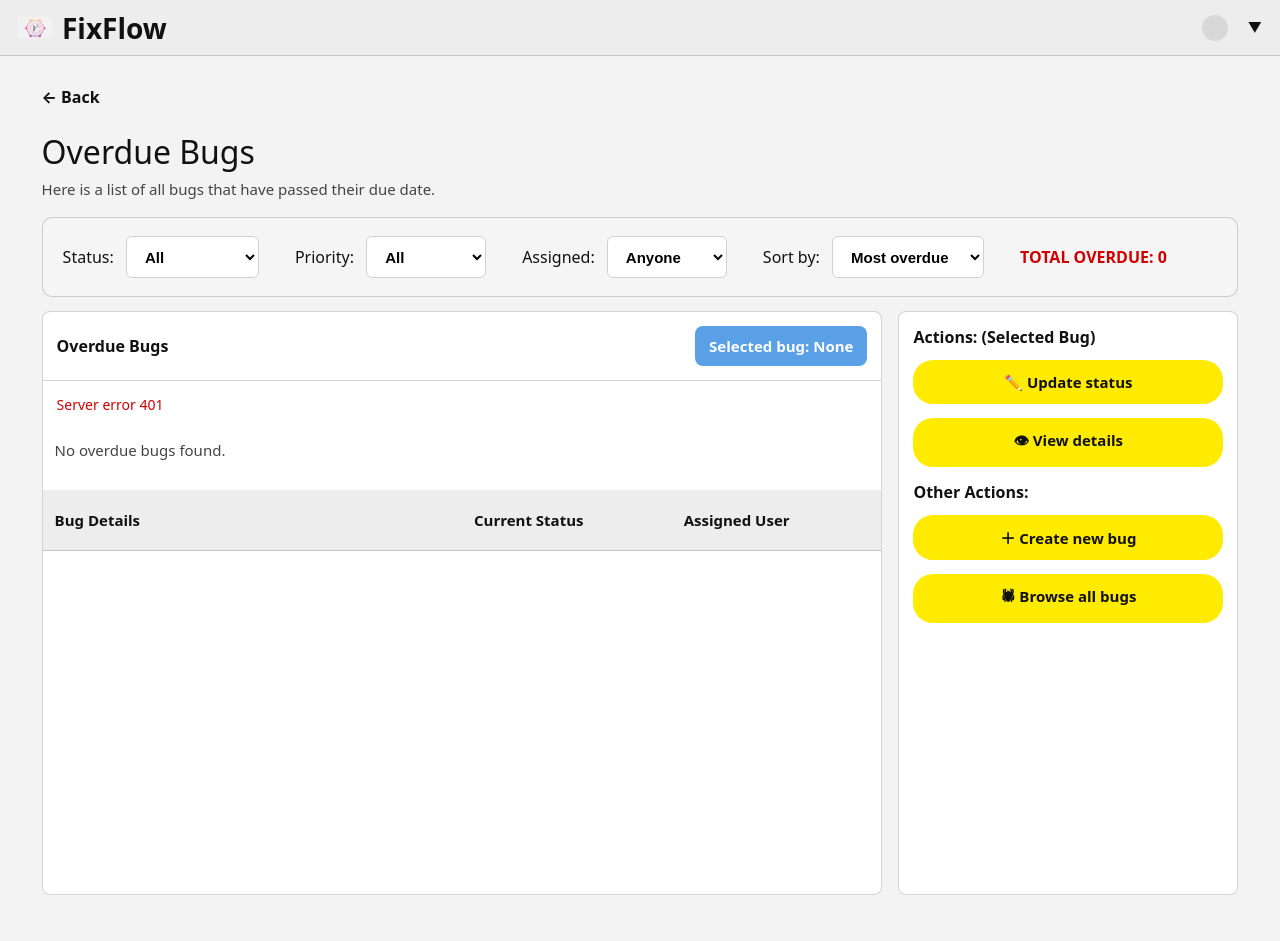
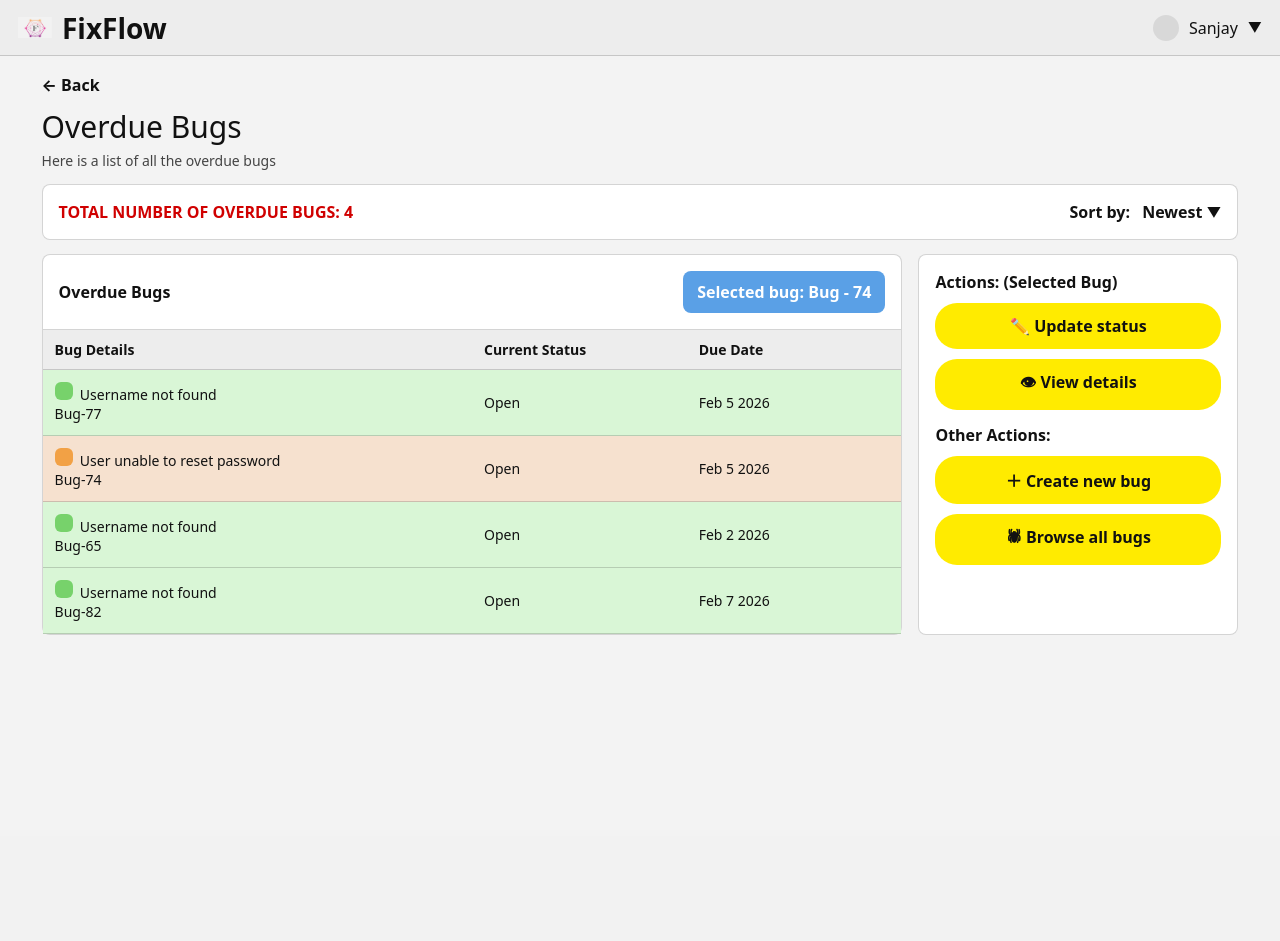
Before and after one commit to cse442-software-engineering-ub/s26-fixflow, a PHP site: page /overdue.html in a window 1280 px wide. After the commit the page ends 635 px from the top, so only its background shows below. Run offline with PHP 8.4, Linux system fonts and the light colour scheme; a stand-in replaces the project's code that opens the database connection; lists and menus that the app fills with data are empty.

Commit message:
Revert "#30 overdue bug page"

```diff
--- a/browse.html
+++ b/browse.html
@@ -57,6 +57,7 @@
 <body>
   <div class="topbar">
     <a class="brand" href="home.html">
+      <!-- removed inline styling (CSS already does it) -->
       <img src="logo.png" alt="FixFlow logo" class="brand-logo">
       <span class="brand-text">FixFlow</span>
     </a>
--- a/overdue.html
+++ b/overdue.html
@@ -5,141 +5,75 @@
   <meta name="viewport" content="width=device-width, initial-scale=1"/>
   <title>FixFlow - Overdue Bugs</title>
   <link rel="stylesheet" href="styles.css"/>
-
-  <!-- Same layout tweaks as browse.html -->
-  <style>
-    .container { padding-top: 12px; }
-    .container .h1 { font-size: 32px; margin: 22px 0 6px; }
-    .container .sub { font-size: 15px; margin-bottom: 18px; }
-
-    .filters {
-      gap: 36px;
-      padding: 18px 20px;
-      font-size: 16px;
-      align-items: center;
-      flex-wrap: wrap; /* helps prevent weird wrapping on some screens */
-    }
-    .filters .select {
-      padding: 10px 14px;
-      min-width: 120px;
-      font-size: 15px;
-      min-height: 42px;
-      box-sizing: border-box;
-    }
-
-    .main-row table { font-size: 15px; }
-    .main-row table thead th { font-size: 15px; }
-
-    #selectedBugPill {
-      padding: 10px 14px !important;
-      font-size: 15px;
-    }
-
-    .actions-title { font-size: 16px; margin: 0 0 12px; }
-
-    .right .btn {
-      padding: 12px 14px;
-      border-radius: 20px;
-      font-size: 15px;
-    }
-    .right .stack { gap: 14px; }
-
-    .main-row .section { padding: 14px; }
-    .main-row table tbody td { padding: 12px 14px; }
-    .right { width: 340px; }
-
-    #totalBar { font-weight: 900; color: #d00000; }
-  </style>
 </head>
-
 <body>
   <div class="topbar">
-    <a class="brand" href="home.html">
-      <img src="logo.png" alt="FixFlow logo" class="brand-logo">
-      <span class="brand-text">FixFlow</span>
+    <a class="brand" href="home.html" style="text-decoration:none; color:#111;">
+      <img src="logo.png" alt="FixFlow logo"
+           style="width:34px; height:34px; object-fit:contain;">
+      <span style="font-weight:800; font-size:28px;">FixFlow</span>
     </a>
 
     <a class="user-pill" href="profile.html">
       <div class="user-avatar"></div>
-      <div id="usernameDisplay"></div>
+      <div>Sanjay</div>
       <div class="caret">▼</div>
     </a>
   </div>
+
 
   <div class="container">
     <a class="back" href="home.html">← Back</a>
 
     <div class="h1">Overdue Bugs</div>
-    <p class="sub">Here is a list of all bugs that have passed their due date.</p>
+    <p class="sub">Here is a list of all the overdue bugs</p>
 
-    <div class="filters">
-      <div>
-        Status:
-        <select id="filterStatus" class="select">
-          <option value="all">All</option>
-          <option value="Open">Open</option>
-          <option value="In Progress">In Progress</option>
-        </select>
+    <div class="card section" style="margin-bottom:14px;">
+      <div class="row" style="align-items:center; justify-content:space-between;">
+        <div style="font-weight:900; color:#d00000;">TOTAL NUMBER OF OVERDUE BUGS: 4</div>
+        <div style="font-weight:800;">Sort by: <span style="margin-left:8px;">Newest</span> <span class="caret">▼</span></div>
       </div>
-
-      <div>
-        Priority:
-        <select id="filterPriority" class="select">
-          <option value="all">All</option>
-          <option value="Critical">Critical</option>
-          <option value="High">High</option>
-          <option value="Medium">Medium</option>
-          <option value="Low">Low</option>
-        </select>
-      </div>
-
-      <div>
-        Assigned:
-        <select id="filterUser" class="select">
-          <option value="any">Anyone</option>
-        </select>
-      </div>
-
-      <div>
-        Sort by:
-        <select id="sortBy" class="select">
-          <option value="oldest">Most overdue</option>
-          <option value="newest">Least overdue</option>
-        </select>
-      </div>
-
-      <div id="totalBar">TOTAL OVERDUE: —</div>
     </div>
 
-    <div style="height:14px;"></div>
-
-    <div class="row main-row">
+    <div class="row">
       <div class="col card">
         <div class="section row" style="align-items:center; justify-content:space-between;">
           <div style="font-weight:900;">Overdue Bugs</div>
-          <div id="selectedBugPill" class="btn small" style="pointer-events:none;">Selected bug: None</div>
+          <div class="btn small" style="pointer-events:none;">Selected bug: Bug - 74</div>
         </div>
         <div class="hr"></div>
 
-        <div id="loadingMsg" class="sub" style="padding:14px;">Loading...</div>
-        <div id="errorMsg" style="display:none; padding:14px; color:#d00000; font-size:14px;"></div>
-
-        <div class="table-wrap" id="tableWrap" style="display:none;">
-          <div id="emptyState" class="sub" style="display:none; padding:12px;">
-            No overdue bugs found.
-          </div>
-
+        <div class="table-wrap">
           <table>
             <thead>
               <tr>
                 <th>Bug Details</th>
                 <th>Current Status</th>
-                <th>Assigned User</th>
                 <th>Due Date</th>
-                <th>Days Overdue</th>
               </tr>
             </thead>
-            <tbody id="bugsTbody"></tbody>
+            <tbody>
+              <tr class="row-green">
+                <td><span class="badge green"></span> &nbsp;Username not found<br/>Bug-77</td>
+                <td>Open</td>
+                <td>Feb 5 2026</td>
+              </tr>
+              <tr class="row-orange">
+                <td><span class="badge orange"></span> &nbsp;User unable to reset password<br/>Bug-74</td>
+                <td>Open</td>
+                <td>Feb 5 2026</td>
+              </tr>
+              <tr class="row-green">
+                <td><span class="badge green"></span> &nbsp;Username not found<br/>Bug-65</td>
+                <td>Open</td>
+                <td>Feb 2 2026</td>
+              </tr>
+              <tr class="row-green">
+                <td><span class="badge green"></span> &nbsp;Username not found<br/>Bug-82</td>
+                <td>Open</td>
+                <td>Feb 7 2026</td>
+              </tr>
+            </tbody>
           </table>
         </div>
       </div>
@@ -148,11 +82,13 @@
         <div class="section">
           <div class="actions-title">Actions: (Selected Bug)</div>
           <div class="stack">
-            <a id="updateStatusBtn" class="btn" href="update-bug.html">✏️ Update status</a>
-            <a id="viewDetailsBtn" class="btn" href="bug-overview.html">👁 View details</a>
+            <a class="btn" href="update-bug.html">✏️ Update status</a>
+            <a class="btn" href="bug-overview.html">👁 View details</a>
+
           </div>
 
           <div style="height:14px;"></div>
+
           <div class="actions-title">Other Actions:</div>
           <div class="stack">
             <a class="btn" href="create.html">＋ Create new bug</a>
@@ -162,192 +98,5 @@
       </div>
     </div>
   </div>
-
-  <script>
-    console.log("OVERDUE SCRIPT LOADED");
-
-    const API_URL = "overdue.php";
-
-    let allBugs = [];
-    let selectedBugId = null;
-
-    const elTbody      = document.getElementById("bugsTbody");
-    const elEmpty      = document.getElementById("emptyState");
-    const elPill       = document.getElementById("selectedBugPill");
-    const elTotal      = document.getElementById("totalBar");
-    const elTableWrap  = document.getElementById("tableWrap");
-    const elLoading    = document.getElementById("loadingMsg");
-    const elError      = document.getElementById("errorMsg");
-    const elUpdateBtn  = document.getElementById("updateStatusBtn");
-    const elDetailsBtn = document.getElementById("viewDetailsBtn");
-
-    const elStatus   = document.getElementById("filterStatus");
-    const elPriority = document.getElementById("filterPriority");
-    const elUser     = document.getElementById("filterUser");
-    const elSort     = document.getElementById("sortBy");
-
-    const storedUser = localStorage.getItem("username");
-    if (storedUser) document.getElementById("usernameDisplay").innerText = storedUser;
-
-    function escapeHtml(str) {
-      return String(str ?? "").replace(/[&<>"']/g, (m) => ({
-        "&": "&amp;", "<": "&lt;", ">": "&gt;", '"': "&quot;", "'": "&#039;"
-      }[m]));
-    }
-
-    function badgeClass(priority) {
-      if (priority === "Critical" || priority === "High") return "red";
-      if (priority === "Medium") return "orange";
-      return "green";
-    }
-
-    function rowClass(priority) {
-      if (priority === "Critical" || priority === "High") return "row-red";
-      if (priority === "Medium") return "row-orange";
-      return "row-green";
-    }
-
-    function daysOverdue(dueDateStr) {
-      const due = new Date(dueDateStr);
-      const today = new Date();
-      today.setHours(0,0,0,0);
-      due.setHours(0,0,0,0);
-      const d = Math.floor((today - due) / 86400000);
-      return d > 0 ? d : 0;
-    }
-
-    function fmtDate(str) {
-      if (!str) return "—";
-      const d = new Date(str);
-      if (isNaN(d)) return str;
-      return d.toLocaleDateString("en-US", { month:"short", day:"numeric", year:"numeric" });
-    }
-
-    function buildUserOptions(bugs) {
-      const users = Array.from(new Set(bugs.map(b => b.assigned).filter(Boolean)));
-      elUser.innerHTML = `<option value="any">Anyone</option>`;
-      users.forEach(u => {
-        const opt = document.createElement("option");
-        opt.value = u;
-        opt.textContent = u;
-        elUser.appendChild(opt);
-      });
-    }
-
-    function getFiltered() {
-      let bugs = [...allBugs];
-      const sv = elStatus.value;
-      const pv = elPriority.value;
-      const uv = elUser.value;
-      const so = elSort.value;
-
-      if (sv !== "all") bugs = bugs.filter(b => b.status === sv);
-      if (pv !== "all") bugs = bugs.filter(b => b.priority === pv);
-      if (uv !== "any") bugs = bugs.filter(b => b.assigned === uv);
-
-      bugs.sort((a, b) => {
-        const da = new Date(a.due_date), db = new Date(b.due_date);
-        return so === "oldest" ? da - db : db - da;
-      });
-
-      return bugs;
-    }
-
-    function setSelected(bug) {
-      selectedBugId = bug ? bug.id : null;
-      elPill.textContent = bug ? `Selected bug: Bug - ${bug.id}` : "Selected bug: None";
-
-      if (bug) {
-        elUpdateBtn.href  = `update-bug.html?id=${bug.id}`;
-        elDetailsBtn.href = `bug-overview.html?id=${bug.id}`;
-        sessionStorage.setItem("selectedBugId", bug.id);
-      } else {
-        elUpdateBtn.href  = "update-bug.html";
-        elDetailsBtn.href = "bug-overview.html";
-      }
-    }
-
-    function render() {
-      const bugs = getFiltered();
-      elTotal.textContent = `TOTAL OVERDUE: ${bugs.length}`;
-
-      if (bugs.length === 0) {
-        elTbody.innerHTML = "";
-        elEmpty.style.display = "block";
-        setSelected(null);
-        return;
-      }
-      elEmpty.style.display = "none";
-
-      const selected = bugs.find(b => b.id === selectedBugId) || bugs[0];
-      setSelected(selected);
-
-      elTbody.innerHTML = bugs.map(b => {
-        const days = daysOverdue(b.due_date);
-        const bCls = badgeClass(b.priority);
-        const rCls = rowClass(b.priority);
-        const outline = b.id === selectedBugId ? 'style="outline:2px solid #2b2b2b55;"' : "";
-
-        return `
-          <tr class="${rCls}" data-id="${b.id}" ${outline}>
-            <td><span class="badge ${bCls}"></span> &nbsp;${escapeHtml(b.title)}<br/>Bug-${b.id}</td>
-            <td>${escapeHtml(b.status)}</td>
-            <td><span class="user-avatar" style="display:inline-block;vertical-align:middle;"></span>
-                &nbsp;${escapeHtml(b.assigned || "Unassigned")}</td>
-            <td>${fmtDate(b.due_date)}</td>
-            <td style="font-weight:700; color:#d00000;">${days}d</td>
-          </tr>
-        `;
-      }).join("");
-
-      elTbody.querySelectorAll("tr").forEach(tr => {
-        tr.addEventListener("click", () => {
-          selectedBugId = Number(tr.dataset.id);
-          render();
-        });
-      });
-    }
-
-    async function loadOverdueBugs() {
-      elError.style.display = "none";
-      elLoading.style.display = "block";
-      elTableWrap.style.display = "none";
-
-      try {
-        const res = await fetch(API_URL, { credentials: "include" });
-        if (!res.ok) throw new Error(`Server error ${res.status}`);
-        const json = await res.json();
-        if (!json.success) throw new Error(json.error || json.message || "Unknown error");
-
-        allBugs = (json.bugs ?? []).map(b => ({
-          id: Number(b.id),
-          title: b.title,
-          status: b.status,
-          priority: b.priority,
-          assigned: b.assigned_to ?? null,
-          due_date: b.due_date,
-        }));
-
-      } catch (err) {
-        elError.textContent = err.message || "Failed to load overdue bugs.";
-        elError.style.display = "block";
-        allBugs = [];
-      }
-
-      elLoading.style.display = "none";
-      elTableWrap.style.display = "";
-      buildUserOptions(allBugs);
-      render();
-    }
-
-    [elStatus, elPriority, elUser, elSort].forEach(el => {
-      el.addEventListener("change", () => {
-        selectedBugId = null;
-        render();
-      });
-    });
-
-    loadOverdueBugs();
-  </script>
 </body>
 </html>
--- a/overdue.php
+++ /dev/null
@@ -1,85 +0,0 @@
-<?php
-session_start();
-header('Content-Type: application/json; charset=utf-8');
-
-require_once __DIR__ . "/db-connection.php";
-
-/* AUTH CHECK (same as bugs-list.php) */
-if (!isset($_SESSION["user_id"])) {
-    http_response_code(401);
-    echo json_encode(["error" => "Unauthorized"]);
-    exit;
-}
-
-/* Optional filters (match your overdue.html dropdowns) */
-$status   = $_GET["status"] ?? "";     // "Open", "In Progress", etc
-$priority = $_GET["priority"] ?? "";   // "Low", "Medium", "High", "Critical"
-$assigned = $_GET["assigned"] ?? "";   // "Anyone" or username or user id depending on your UI
-$sort     = $_GET["sort"] ?? "most_overdue"; // "most_overdue" or "least_overdue"
-
-/* Build SQL */
-$sql = "
-    SELECT
-        b.id,
-        b.title,
-        b.status,
-        b.priority,
-        b.due_date,
-        u.username AS assigned_to
-    FROM overduebugs b
-    LEFT JOIN users u ON b.assigned_user_id = u.id
-    WHERE b.due_date < CURDATE()
-      AND b.status NOT IN ('Resolved', 'Closed')
-";
-
-$params = [];
-
-/* Filters */
-if ($status !== "" && $status !== "All") {
-    $sql .= " AND b.status = :status ";
-    $params[":status"] = $status;
-}
-
-if ($priority !== "" && $priority !== "All") {
-    $sql .= " AND b.priority = :priority ";
-    $params[":priority"] = $priority;
-}
-
-/*
-  Assigned filter options depend on how your frontend sends it.
-  Common options:
-   - "Anyone" -> no filter
-   - username -> filter by u.username
-*/
-if ($assigned !== "" && $assigned !== "Anyone" && $assigned !== "All") {
-    $sql .= " AND u.username = :assigned ";
-    $params[":assigned"] = $assigned;
-}
-
-/* Sorting */
-if ($sort === "least_overdue") {
-    $sql .= " ORDER BY b.due_date DESC ";
-} else {
-    // most_overdue (default): oldest due date first
-    $sql .= " ORDER BY b.due_date ASC ";
-}
-
-try {
-    $stmt = $pdo->prepare($sql);
-    $stmt->execute($params);
-    $bugs = $stmt->fetchAll(PDO::FETCH_ASSOC);
-
-    echo json_encode([
-        "success" => true,
-        "count" => count($bugs),
-        "bugs" => $bugs
-    ]);
-} catch (PDOException $e) {
-    http_response_code(500);
-    echo json_encode([
-        "success" => false,
-        "error" => "Query failed"
-        // Debug if you want temporarily:
-        // "debug" => $e->getMessage()
-    ]);
-}
--- a/update-bug.html
+++ b/update-bug.html
@@ -21,7 +21,6 @@
   </div>
 
   <div class="container">
-    <a class="back" href="home.html">← Back</a>
     <div class="h1">Update Bug</div>
     <p class="sub">Please fill out the following to update bug information</p>
 
```
Also changed, not shown: login.php (+3 -8 lines), profile.html (+29 -72 lines), profile_get.php (deleted, +0 -46 lines), profile_update.php (deleted, +0 -83 lines), login.html (line endings or trailing spaces), signup.html (line endings or trailing spaces), styles.css (line endings or trailing spaces).
